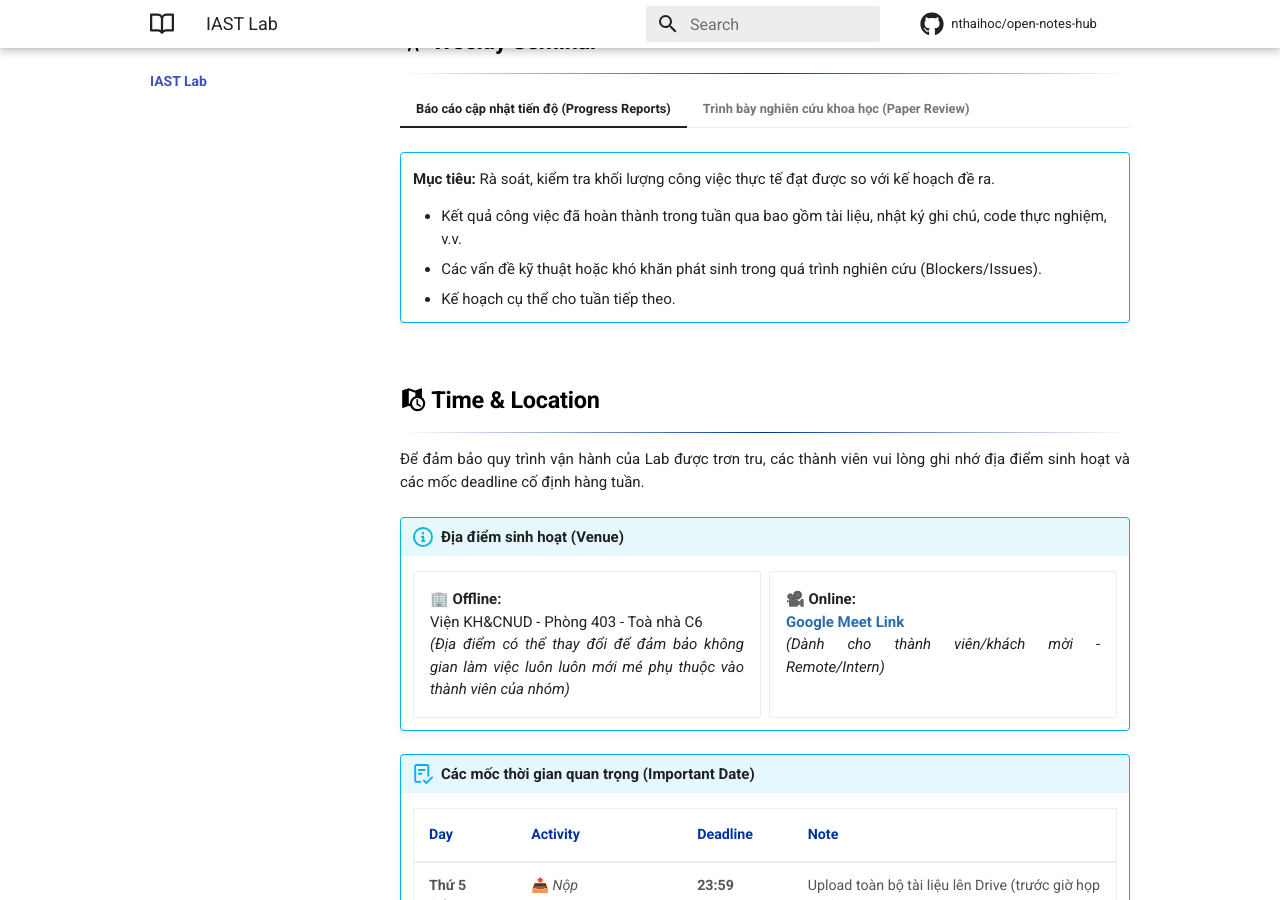
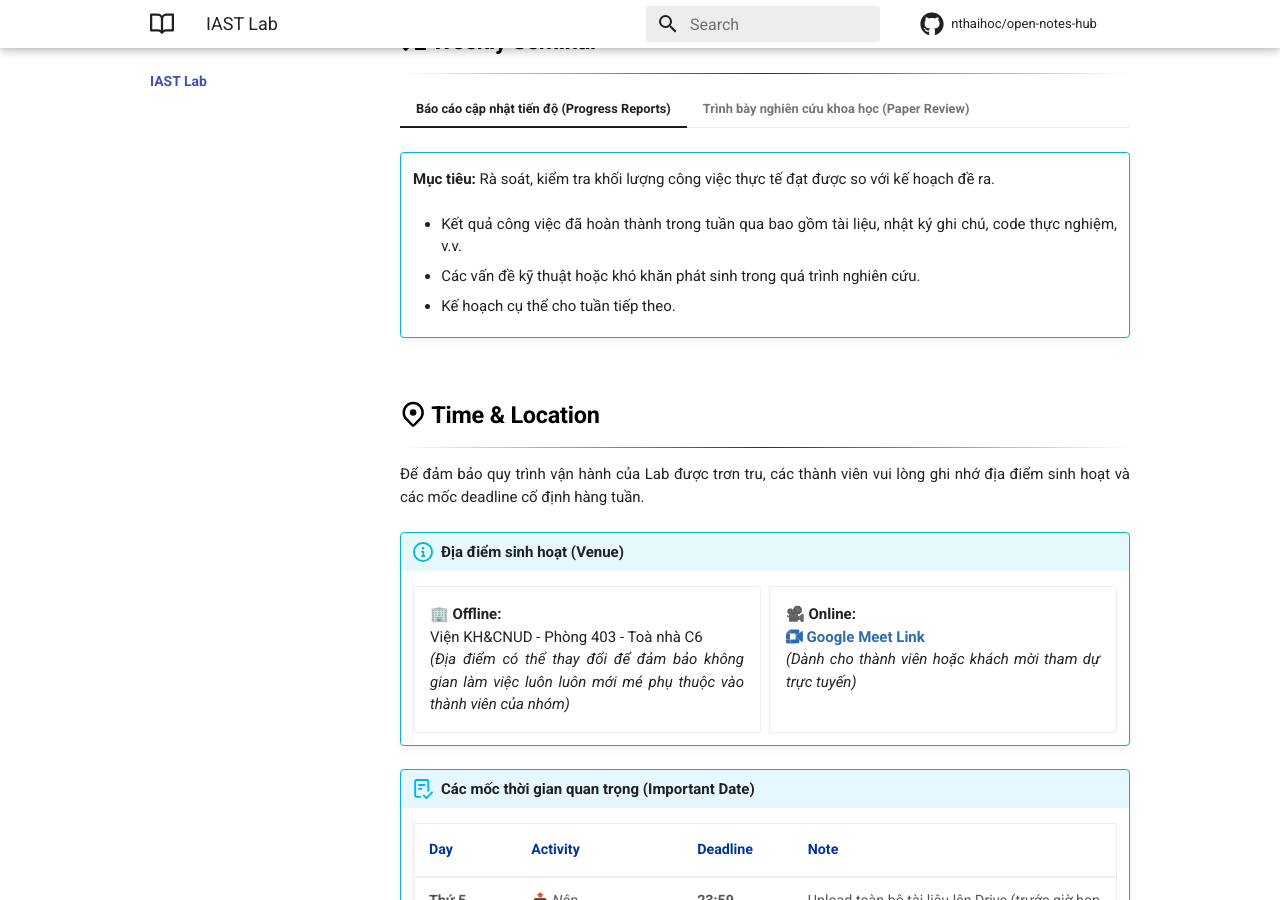
Before and after one commit to nthaihoc/open-notes-hub, an MkDocs documentation site: the page built from docs/iast-lab/README.md, in a window 1280 px wide and 900 px high, scrolled down 1885 px. Built offline with MkDocs 1.6.1 and Material for MkDocs 9.7.7, drawn with Linux system fonts in a browser that asks for light colours; comment, search, counter and statistics services are not loaded; some of the changed lines change nothing that is shown.

Commit message:
fix: add link resource of the IAST Lab and edit guidelines

```diff
--- a/docs/iast-lab/README.md
+++ b/docs/iast-lab/README.md
@@ -93,7 +93,7 @@
 
 </div>
 
-## :material-presentation: Weekly Seminar
+## :octicons-tasklist-16: Weekly Seminar
 ---
 
 === "Báo cáo cập nhật tiến độ (Progress Reports)"
@@ -102,7 +102,9 @@
         **Mục tiêu:** Rà soát, kiểm tra khối lượng công việc thực tế đạt được so với kế hoạch đề ra.
 
         - Kết quả công việc đã hoàn thành trong tuần qua bao gồm tài liệu, nhật ký ghi chú, code thực nghiệm, v.v.
-        - Các vấn đề kỹ thuật hoặc khó khăn phát sinh trong quá trình nghiên cứu (Blockers/Issues).
+
+        - Các vấn đề kỹ thuật hoặc khó khăn phát sinh trong quá trình nghiên cứu.
+
         - Kế hoạch cụ thể cho tuần tiếp theo.
 
 === "Trình bày nghiên cứu khoa học (Paper Review)"
@@ -111,10 +113,12 @@
         **Mục tiêu:** Cập nhật tri thức mới, rèn luyện kỹ năng đọc hiểu và tư duy phản biện.
 
         - Mỗi tuần, một thành viên (theo lịch luân phiên) sẽ chọn và trình bày một bài báo khoa học.
-        - Nội dung trình bày: Bài toán giải quyết (Problem), Phương pháp (Method), Kết quả (Experiments) và Nhận xét cá nhân (Review) về ưu/nhược điểm.
+
+        - Nội dung trình bày: Bài toán giải quyết (problem), phương pháp (method), kết quả (experiments) và Nhận xét cá nhân (review) về pros/cons (ưu/nhược điểm).
+
         - Các thành viên còn lại có trách nhiệm tham gia thảo luận và đặt câu hỏi phản biện.
 
-## :material-map-clock: Time & Location
+## :octicons-location-16: Time & Location
 ---
 
 Để đảm bảo quy trình vận hành của Lab được trơn tru, các thành viên vui lòng ghi nhớ địa điểm sinh hoạt và các mốc deadline cố định hàng tuần.
@@ -126,7 +130,7 @@
 
     - **🏢 Offline:** <br> Viện KH&CNUD - Phòng 403 - Toà nhà C6 <br> *(Địa điểm có thể thay đổi để đảm bảo không gian làm việc luôn luôn mới mé phụ thuộc vào thành viên của nhóm)*
 
-    - **🎥 Online:** <br> [Google Meet Link](#) <br> *(Dành cho thành viên/khách mời - Remote/Intern)*
+    - **🎥 Online:** <br> **[:simple-googlemeet: Google Meet Link](#)** <br> *(Dành cho thành viên hoặc khách mời tham dự trực tuyến)*
 
     </div>
 
@@ -167,23 +171,23 @@
 
         {++**Bước 1: Lựa chọn bài báo (Paper Selection)**++}
 
-        - Thành viên ưu tiên lựa chọn các công trình nghiên cứu từ các hội nghị hàng đầu (Top-tier conferences: CVPR, ICCV, ICASSP, Interspeech, NeurIPS...) hoặc các tạp chí uy tín (Q1, Q2).
+        - Thành viên ưu tiên lựa chọn các công trình nghiên cứu từ các hội nghị hàng đầu (Top-tier conferences: CVPR, ICCV, ICASSP, Interspeech, NeurIPS...) hoặc các tạp chí uy tín (Q1, Q2, Q3).
         - Bài báo phải có tính cập nhật hoặc là các bài báo nền tảng, là kiến thức mới đối với các thành viên.
 
         {++**Bước 2: Đăng ký chủ đề (Registration)**++}
 
-        - Thành viên điền thông tin bài báo (Tiêu đề, Tác giả, Link PDF, Lĩnh vực) vào link đăng ký chung [[List_Registration_Paper](#)].
-        - Deadline đăng ký: **Thứ 7 hàng tuần**, để đảm bảo thời gian xét duyệt.
+        - Thành viên điền đầy đủ thông tin bài báo (tên thành viên, tiêu đề, hội nghị, năm công bố, lĩnh vực, link PDF...) vào [**[:material-table-edit: ListPaper](https://docs.google.com/spreadsheets/d/1rLwiwSMnBNsj-SEgDYBTchc7u9wENrCx97TL6-DyzYA/edit?usp=drive_link)**].
+        - **Deadline:** *23:59 Thứ 7 hàng tuần (để đảm bảo thời gian xét duyệt).*
 
         {++**Bước 3: Phê duyệt & Lên lịch (Approval & Scheduling)**++}
 
-        - Team Lead (hoặc người phụ trách chuyên môn) sẽ xem xét tính phù hợp của bài báo mà thành viên đã đăng ký.
+        - Team Lead (hoặc tất cả các thành viên trong nhóm) sẽ xem xét tính phù hợp của bài báo mà thành viên đã đăng ký.
         - Sau khi được phê duyệt, lịch trình bày chính thức sẽ được cập nhật lên lịch chung của nhóm.
 
         {++**Bước 4: Chuẩn bị tài liệu (Preparation)**++}
 
-        - Thành viên chuẩn bị slides/notes/docs trình bày lên kho tài nguyên chung trước buổi thảo luận 24 giờ.
-        - Các thành viên còn lại đọc tài liệu và chuẩn bị câu hỏi phản biện.
+        - Thành viên chủ động nghiên cứu, chuẩn bị nội dung trình bày. Toàn bộ tài liệu liên quan phải được upload lên [**[:material-folder-google-drive: IASTLab](https://drive.google.com/drive/folders/1MEaVeBwm0gDWSt0ibtaRSTuY5EySxaum?usp=drive_link)**] trước buổi thảo luận 24 giờ.
+        - Các thành viên còn lại có trách nhiệm đọc trước tài liệu và chuẩn bị câu hỏi phản biện.
 
 ## :material-calendar: Scheduler
 ---
@@ -200,6 +204,12 @@
     <div style="text-align: center;">
         <iframe src="https://calendar.google.com/calendar/embed?src=thaihocit02%40gmail.com&ctz=Asia%2FHo_Chi_Minh" style="border: 0" width="100%" height="600" frameborder="0" scrolling="no"></iframe>
     </div>
-
+<!--
 ## :material-database: Resources
 ---
+
+### Quick Links
+
+### Materials -->
+
+---
```
